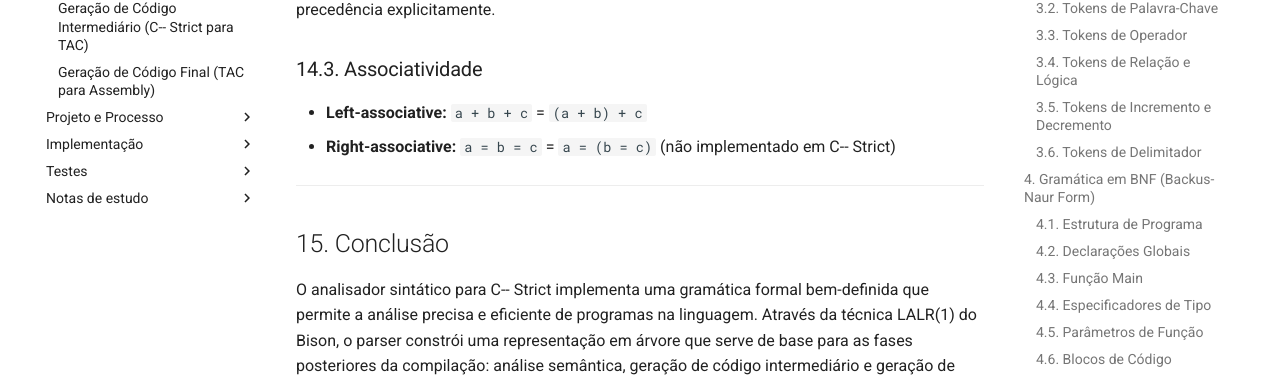
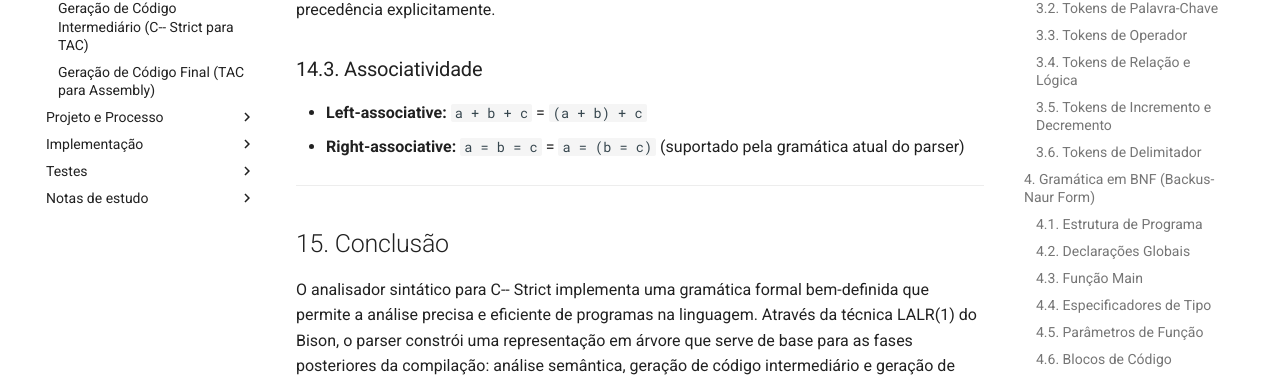
Before and after one commit to Compiladores-2026-1/Compiladores-G6-T01, an MkDocs documentation site: the page built from docs/funcionamento_parser.md, in a window 1280 px wide and 900 px high, scrolled down 16231 px. Shown: the part 334-711 px from the top of the window. Built offline with MkDocs 1.6.1 and Material for MkDocs 9.7.7, drawn with Linux system fonts in a browser that asks for light colours.

Commit message:
Update docs/funcionamento_parser.md
Co-authored-by: Copilot <175728472+Copilot@users.noreply.github.com>

```diff
--- a/docs/funcionamento_parser.md
+++ b/docs/funcionamento_parser.md
@@ -736,7 +736,7 @@ Embora a precedência seja especificada principalmente na gramática, o Bison pe
 ### 14.3. Associatividade
 
 - **Left-associative:** `a + b + c` = `(a + b) + c`
-- **Right-associative:** `a = b = c` = `a = (b = c)` (não implementado em C-- Strict)
+- **Right-associative:** `a = b = c` = `a = (b = c)` (suportado pela gramática atual do parser)
 
 ---
 
```
